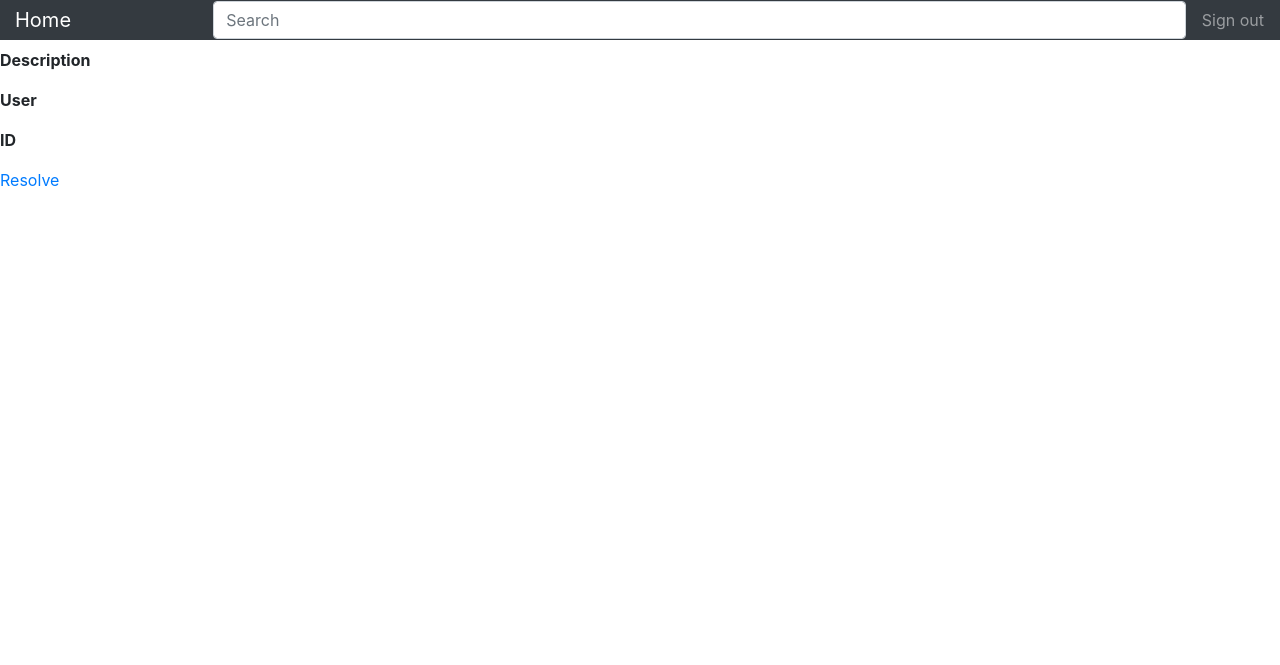
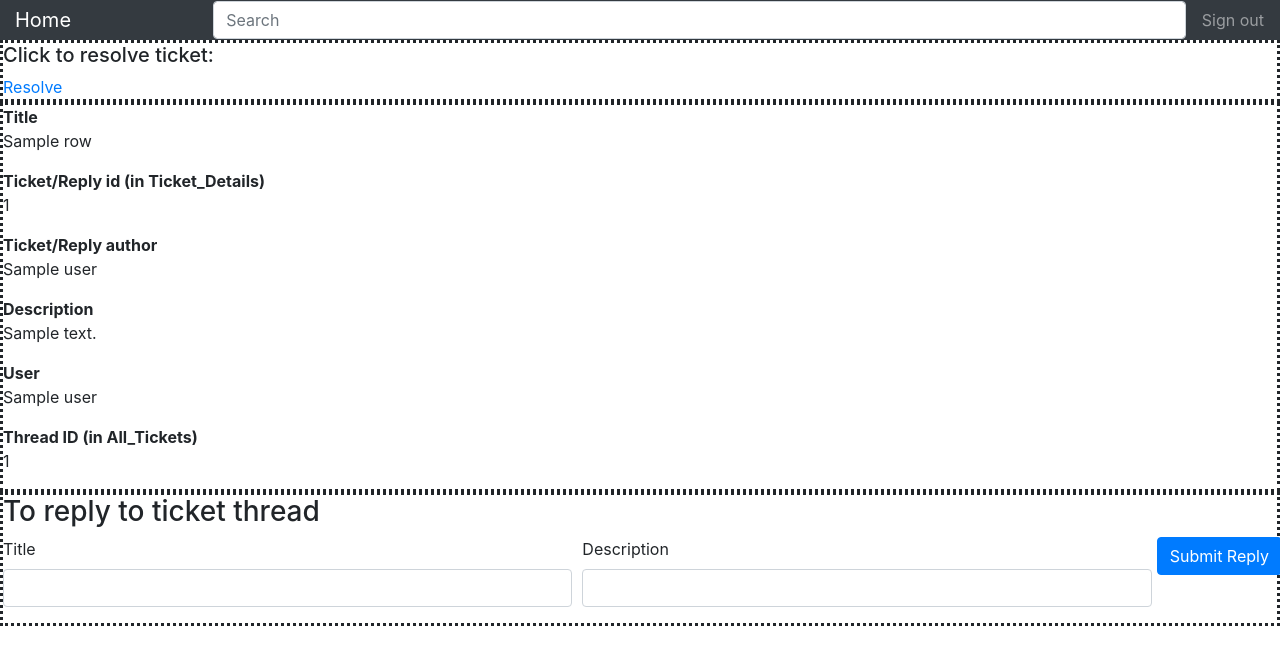
Before and after one commit to twobowlsofgrace/50.003_1D_2019, a Django app: template Source/website/ticket_creation/templates/ticketcreation/detail.html in a window 1280 px wide. Shown: the top 665 px of the page. Run offline with Django 3.2, Linux system fonts and the light colour scheme; tables that the repository leaves empty hold one stand-in row (values such as "Sample post"); the template is opened without the code that fills it: values that come from a table or form of the project are taken from there, most other values are stand-ins (such as "Sample title", 1, 10 or a date in 2020); parts of the project's set-up code (start-up, migrations or seed data) failed here and were passed over; some libraries are stand-ins or nearby versions.

Commit message:
display details of ticket for admin, as well as creation of form (in template) for admin to reply to form

```diff
--- a/Source/website/ticket_creation/templates/ticketcreation/detail.html
+++ b/Source/website/ticket_creation/templates/ticketcreation/detail.html
@@ -1,27 +1,66 @@
 {% extends "home/base.html" %}
 {% block content %}
+<head>
+  <style>
+  div.dotted {border-style:dotted;}
+  </style>
+
+</head>
+
+
 <body xmlns="http://www.w3.org/1999/html">
 
-<!-- demo-title -->
-<div class="demo-title">
-	<h1 class="display-1">{{ item.title }}</h1>
+<div class="dotted">
+  <h5>Click to resolve ticket:</h5>
+  <a href="/ticket_creation/resolve/?id={{ item.id }}" type="button" onclick="return clicked();">Resolve</a>
+</div>
 
-    <h3>{{ item.id}}</h3>
-    <h3>{{ item.user }}</h3>
-    <h3>{{ item.description }}</h3>
-    <dl class="item-property">
-    <dt>Description</dt>
-    <dd><p>{{ item.description }}</p></dd>
-    </dl>
-    <dl class="param param-feature">
-    <dt>User</dt>
-    <dd>{{ item.user }}</dd>
-    </dl>  <!-- item-property-hor .// -->
-    <dl class="param param-feature">
-    <dt>ID</dt>
-    <dd>{{ item.ticket_id }}</dd>
-    </dl>  <!-- item-property-hor .// -->
-    <a href="/ticket_creation/resolve/?id={{ item.id }}" type="button" onclick="return clicked();">Resolve</a>
+{% for row in item %}
+ <div class="dotted">
+     <dl class="param param-feature">
+     <dt>Title</dt>
+     <dd>{{ row.title }}</dd>
+     </dl>  <!-- item-property-hor .// -->
+     <dl class="param param-feature">
+     <dt>Ticket/Reply id (in Ticket_Details)</dt>
+     <dd>{{ row.id }}</dd>
+     </dl>  <!-- item-property-hor .// -->
+     <dl class="param param-feature">
+     <dt>Ticket/Reply author</dt>
+     <dd>{{ row.user }}</dd>
+     </dl>  <!-- item-property-hor .// -->
+     <dl class="param param-feature">
+     <dt>Description</dt>
+     <dd>{{ row.description }}</dd>
+     </dl>  <!-- item-property-hor .// -->
+     <dl class="param param-feature">
+     <dt>User</dt>
+     <dd>{{ row.user }}</dd>
+     </dl>  <!-- item-property-hor .// -->
+     <dl class="param param-feature">
+     <dt>Thread ID (in All_Tickets)</dt>
+     <dd>{{ row.ticket_id }}</dd>
+     </dl>
+ </div>
+{% endfor %}
+<div class="dotted">
+  <h3>To reply to ticket thread</h3>
+  <form method="post">
+    {% csrf_token %}
+    <div class="form-row">
+      <div class="col form-group">
+      <label>Title</label>
+        <input type="text" class="form-control" name="title" placeholder="">
+      </div>
+      <div class="col form-group">
+        <label>Description</label>
+        <input type="text" class="form-control" name="description" placeholder="">
+      </div>
+      <div>
+        <button type="submit" class="btn btn-primary btn-block">Submit Reply</button>
+      </div>
+    </div>
+  </form>
 </div>
 
 <script>
```
Also changed, not shown: Source/website/ticket_creation/views.py (+32 -18 lines), 1 other file.
